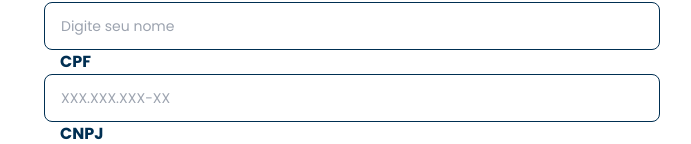
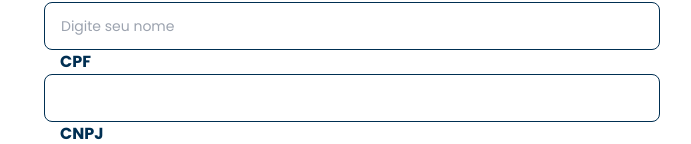
Before and after one commit to AndressaTurchetto/formulario-angular, an Angular app: page /cadastro in a window 1280 px wide. Shown: the part 794-938 px from the top of the page, without its empty margins (288-979 px from the left). Built offline with nearby package versions, Linux system fonts and the light colour scheme.

Commit message:
Atualização do projeto

```diff
--- a/src/app/cadastro/cadastro.component.html
+++ b/src/app/cadastro/cadastro.component.html
@@ -96,6 +96,8 @@
       </form>
     </div>
 
+
+
       <!-- Segundo formulário -->
       <div class="formulario__container">
         <h3 class="font-bold text-base leading-6 text-customAzul my-12">Cadastro usuário com Reactive-Forms</h3>
@@ -103,16 +105,20 @@
 
           <!-- Campo nome completo -->
           <div class="'my-1' mx-3 'my-1'">
-            <label class="block font-bold text-base leading-6 text-customAzul ml-4" for="nome">Nome</label>
+            <label
+              class="block font-bold text-base leading-6 text-customAzul ml-4"
+              for="nome">Nome</label>
             <input
+              type="text"
+              id="nome"
               formControlName="nome"
-              id="nome"
-              type="text"
+              class="border border-customAzul focus:border-2 px-4 py-2 block w-full rounded-lg focus:outline-none sm:text-sm focus:border-customAzul h-12"
               placeholder="Digite seu nome"
-              class="border border-customAzul focus:border-2 px-4 py-2 block w-full rounded-lg focus:outline-none sm:text-sm focus:border-customAzul h-12"
             />
+
             <div *ngIf="formularioReactive.get('nome')?.invalid && (formularioReactive.get('nome')?.dirty || formularioReactive.get('nome')?.touched)">
               <span class="text-customErro text-sm leading-6" *ngIf="formularioReactive.get('nome')?.errors?.['required']">O campo de nome deve ser preenchido.</span>
+
               <span class="text-customErro text-sm leading-6" *ngIf="formularioReactive.get('nome')?.errors?.['minlength']">O nome deve ter no mínimo 3 caracteres.</span>
             </div>
           </div>
@@ -121,14 +127,16 @@
           <div class="'my-1' mx-3 'my-1'">
             <label class="block font-bold text-base leading-6 text-customAzul ml-4" for="cpf">CPF</label>
             <input
+              type="text"
+              id="cpf"
+              class="border border-customAzul focus:border-2 px-4 py-2 block w-full rounded-lg focus:outline-none sm:text-sm focus:border-customAzul h-12"
+              placeholder=" "
               formControlName="cpf"
-              id="cpf"
-              type="text"
-              placeholder="XXX.XXX.XXX-XX"
-              class="border border-customAzul focus:border-2 px-4 py-2 block w-full rounded-lg focus:outline-none sm:text-sm focus:border-customAzul h-12"
+              mask="000.000.000-00"
             />
             <div *ngIf="formularioReactive.get('cpf')?.invalid && (formularioReactive.get('cpf')?.dirty || formularioReactive.get('cpf')?.touched)">
               <span class="text-customErro text-sm leading-6" *ngIf="formularioReactive.get('cpf')?.errors?.['required']">O campo de cpf deve ser preenchido.</span>
+
               <span class="text-customErro text-sm leading-6" *ngIf="formularioReactive.get('cpf')?.errors?.['pattern']">O cpf deve seguir o padrão: "XXX.XXX.XXX-XX".</span>
             </div>
           </div>
```
Also changed, not shown: src/app/cadastro/cadastro.component.ts (+7 -1 lines).
